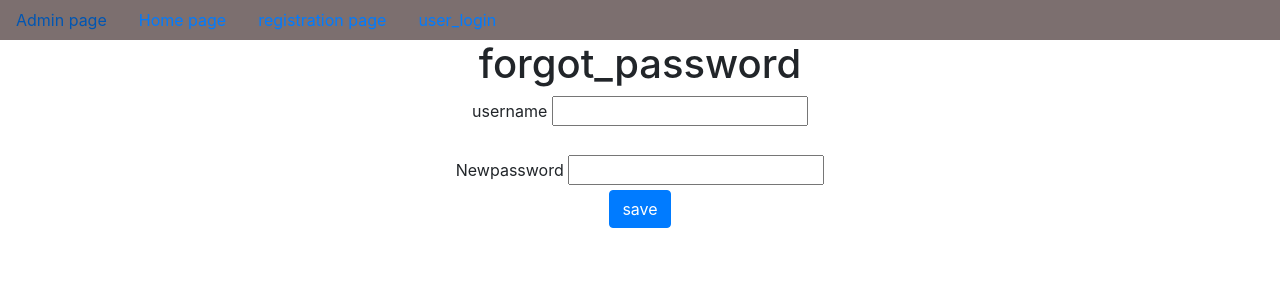
After one commit to simran1299/User_registration_model, a Django app: page /forgot_password/ in a window 1280 px wide. The commit adds this page. Shown: the top 300 px of the page. Run offline with Django 4.2, Linux system fonts and the light colour scheme.

Commit message:
first commit

```diff
--- a/app/views.py
+++ b/app/views.py
@@ -81,5 +81,25 @@ def change_pw(request):
         USD=User.objects.get(username=username)
         USD.set_password(np)
         USD.save()
-        return HttpResponse('changed successfully')
+        return HttpResponseRedirect(reverse('user_login'))
     return render(request,'change_pw.html')
+
+
+
+def forgot_password(request):
+    if request.method=='POST':
+        username=request.POST['username']
+        np=request.POST['np']
+        USO=User.objects.filter(username=username)
+        if USO:
+            USO[0].set_password(np)
+            USO[0].save()
+            # send_mail('reset_password',
+            # 'password is reset is successfully....',
+            # '2kl18bm018@gmail.com',
+            # [USO.email],fail_silently=False)
+            # return HttpResponseRedirect(reverse('user_login'))
+
+        else:
+            return HttpResponse('Username is not avialable')
+    return render(request,'forgot_password.html')
--- a/project32/urls.py
+++ b/project32/urls.py
@@ -28,5 +28,6 @@ urlpatterns = [
     path('user_logout/',user_logout,name='user_logout'),
     path('profile_info/',profile_info,name='profile_info'),
     path('change_pw/',change_pw,name='change_pw'),
+    path('forgot_password/',forgot_password,name='forgot_password'),
 
 ]+static(settings.MEDIA_URL,document_root=settings.MEDIA_ROOT)
--- a/templates/dummy.html
+++ b/templates/dummy.html
@@ -16,7 +16,7 @@
   <body>
     <center>
 
-        <nav class="nav" style="background-color: brown;">
+        <nav class="nav" style="background-color: rgb(124, 111, 111);">
             <a href="{% url 'admin:index' %}" class="nav-link">Admin page</a>
             <a href="{% url 'home' %}" class="nav-link">Home page</a>
             <a href="{% url 'registration' %}" class="nav-link">registration page</a>
--- /dev/null
+++ b/templates/forgot_password.html
@@ -0,0 +1,23 @@
+{% extends 'dummy.html' %}
+
+{% block title %}
+    <title>forgot_password Page</title>
+
+{% endblock %}
+
+
+
+{% block body_block %}
+    <H1>forgot_password</H1>
+    <form  method="POST">
+        {% csrf_token %}
+        <label for="username">username</label>
+        <input type="tel" name="username" id="username"><br>
+        <br>
+        <label for="Newpassword">Newpassword</label>
+        <input type="password" name="np" id="np"><br>
+
+        <input type="submit" value="save" class="btn btn-primary ">
+    </form>
+
+{% endblock %}
--- a/templates/user_login.html
+++ b/templates/user_login.html
@@ -18,8 +18,10 @@
         <label for="password">password</label>
         <input type="password" name="password" id="password">
         <br><br>
+        <a href="{% url 'forgot_password'%}">forgot_password</a><br><br>
 
         <input type="submit" value="Login" class="btn btn-danger">
+
 
     </form>
 
```
Also changed, not shown: db.sqlite3.
